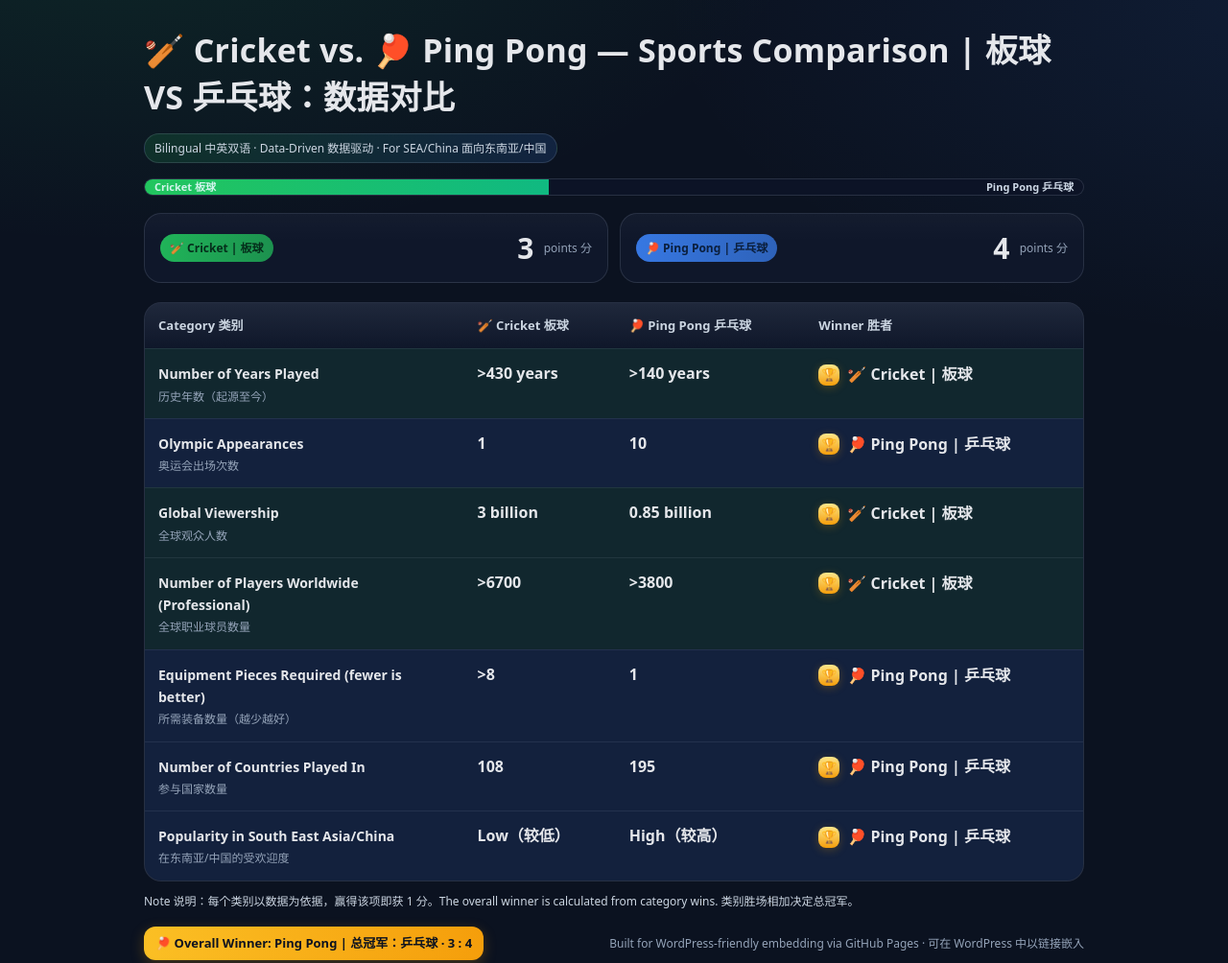
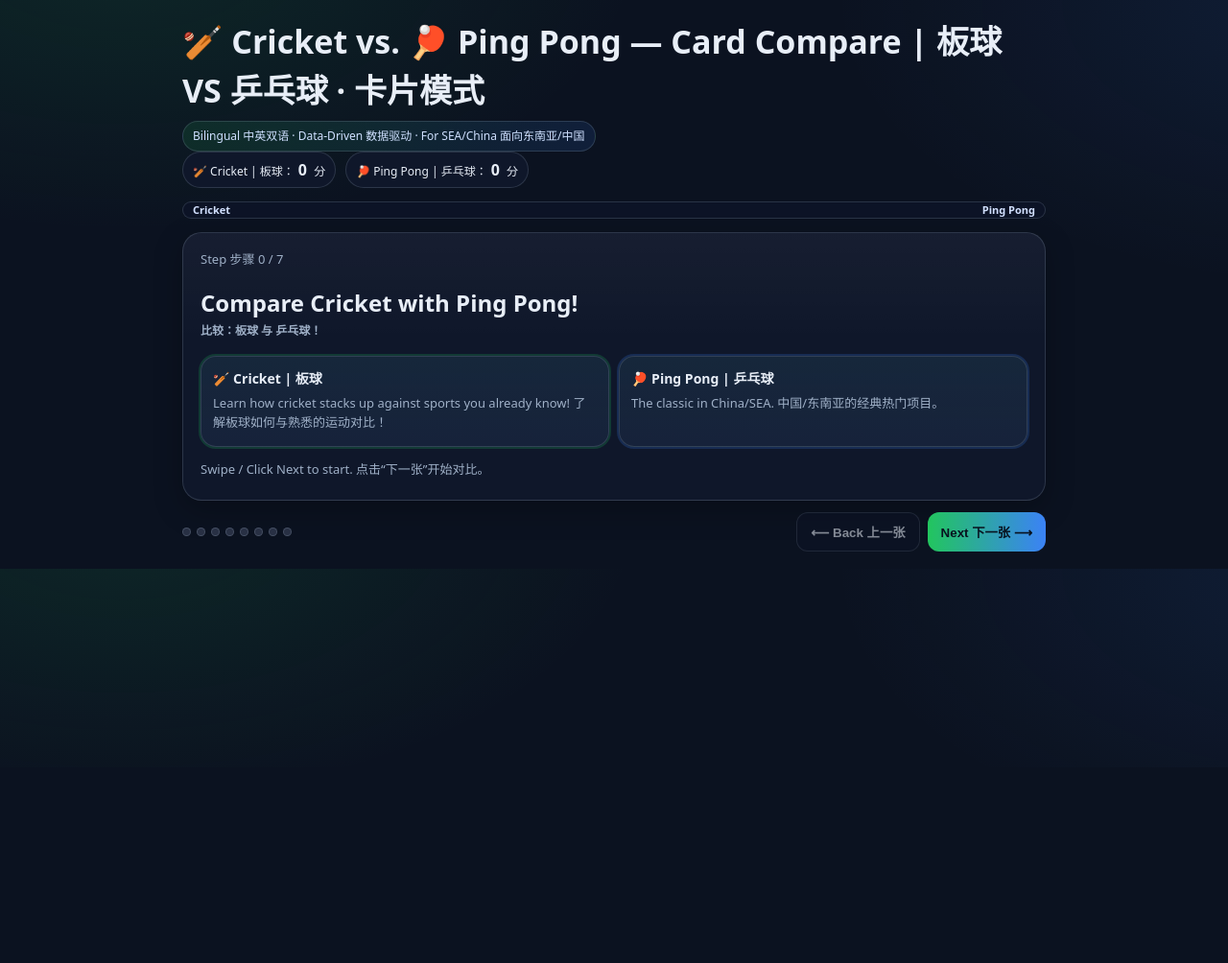
Before and after one commit to Aaravchaturvedi1/sports-comparison, a plain HTML site: page index.html in a window 1280 px wide. Shown: the top 1004 px of the page at 96% size. After the commit the page ends 800 px from the top, so only its background shows below. Drawn offline with Linux system fonts and the light colour scheme.

Commit message:
Refactor index.html for card comparison layout

```diff
--- a/index.html
+++ b/index.html
@@ -1,332 +1,273 @@
 <!DOCTYPE html>
 <html lang="en">
 <head>
-  <meta charset="UTF-8" />
+<meta charset="utf-8" />
 <meta name="viewport" content="width=device-width, initial-scale=1" />
-  <title>Cricket vs. Ping Pong — Sports Comparison | 板球 对比 乒乓球</title>
+<title>Cricket vs. Ping Pong — Card Compare | 板球 对比 乒乓球 · 卡片模式</title>
 <style>
   :root{
-      --bg: #0b1220;
-      --card: #0f172a;
-      --soft: #1e293b;
-      --muted: #94a3b8;
-      --text: #e5e7eb;
-      --cricket: #22c55e;   /* green */
-      --pong:    #3b82f6;   /* blue */
-      --accent:  #fbbf24;   /* gold */
-      --winRow:  rgba(34,197,94,0.09);
-      --winRowP: rgba(59,130,246,0.09);
-      --radius:  18px;
+    --bg:#0b1220; --panel:#0f172a; --soft:#16223a; --muted:#9fb0c7; --text:#e8eef7;
+    --cricket:#22c55e; --pong:#3b82f6; --gold:#fbbf24; --radius:20px;
   }
   *{box-sizing:border-box}
-    body{
-      margin:0;
-      font-family: system-ui, -apple-system, Segoe UI, Roboto, Noto Sans SC, PingFang SC, Microsoft YaHei, Arial, sans-serif;
-      background:
-        radial-gradient(1200px 600px at 10% -10%, rgba(34,197,94,0.12), transparent 60%),
-        radial-gradient(1200px 600px at 110% 0%, rgba(59,130,246,0.10), transparent 60%),
-        var(--bg);
-      color:var(--text);
-      line-height:1.45;
-      padding: 28px 14px 64px;
+  body{margin:0;background:radial-gradient(900px 500px at 10% -10%, rgba(34,197,94,.12),transparent 60%),radial-gradient(900px 500px at 110% 0, rgba(59,130,246,.1),transparent 60%),var(--bg);color:var(--text);font-family:system-ui,-apple-system,Segoe UI,Roboto,Noto Sans SC,PingFang SC,Microsoft YaHei,Arial,sans-serif;line-height:1.5;padding:18px}
+  .wrap{max-width:900px;margin:0 auto}
+  header{margin-bottom:14px}
+  h1{font-size:clamp(22px,3.6vw,34px);margin:0 0 6px}
+  .tag{display:inline-block;font-size:12px;color:#cfe0ff;background:linear-gradient(90deg,rgba(34,197,94,.12),rgba(59,130,246,.12));border:1px solid rgba(148,163,184,.22);padding:6px 10px;border-radius:999px}
+  /* top progress (score tilt) */
+  .scorebar{margin:14px 0;background:#0c1326;border:1px solid rgba(148,163,184,.22);height:18px;border-radius:999px;position:relative;overflow:hidden}
+  .fill{position:absolute;inset:0 0 0 auto;width:0;background:linear-gradient(90deg,var(--cricket),#10b981);transition:width .6s ease}
+  .labels{position:absolute;inset:0;display:flex;justify-content:space-between;align-items:center;font-size:11px;color:#d0deff;padding:0 10px;mix-blend-mode:screen}
+  .scores{display:flex;gap:10px;margin-bottom:10px}
+  .scorepill{background:var(--panel);border:1px solid rgba(148,163,184,.22);border-radius:999px;padding:6px 10px;font-size:12px}
+  .scorepill strong{font-size:16px;margin:0 4px}
+  /* card */
+  .card{
+    background:linear-gradient(180deg,rgba(255,255,255,.03),transparent 40%),var(--panel);
+    border:1px solid rgba(148,163,184,.22); border-radius:var(--radius);
+    padding:18px; display:grid; gap:14px; box-shadow:0 10px 30px rgba(0,0,0,.25);
+    min-height:280px; animation:pop .28s ease;
   }
-    .wrap{max-width: 980px; margin: 0 auto;}
-    header{
-      display:flex;flex-direction:column;gap:16px;margin-bottom:18px
+  @keyframes pop{from{transform:translateY(6px);opacity:.0}to{transform:translateY(0);opacity:1}}
+  .step{font-size:13px;color:var(--muted)}
+  .title{font-size:clamp(18px,3vw,24px);font-weight:800}
+  .title .cn{display:block;font-size:12px;color:var(--muted);margin-top:2px}
+  .vs{
+    display:grid; grid-template-columns:1fr auto 1fr; gap:10px; align-items:stretch;
   }
-    .title{
-      display:flex;align-items:center;gap:12px;flex-wrap:wrap
+  .side{background:linear-gradient(180deg,rgba(34,197,94,.03),transparent),var(--soft);
+        border:1px solid rgba(148,163,184,.22); border-radius:16px; padding:12px}
+  .side.badge-cricket{outline:2px solid rgba(34,197,94,.2)}
+  .side.badge-pong{outline:2px solid rgba(59,130,246,.2)}
+  .name{font-weight:800;font-size:14px;margin-bottom:6px}
+  .stat{font-size:16px;font-weight:900}
+  .mid{font-weight:900;color:#cbd5e1;padding:0 6px}
+  .winner{
+    display:flex;align-items:center;gap:8px;background:linear-gradient(90deg,var(--gold),#f59e0b);
+    color:#271a00;border-radius:12px;padding:8px 12px;font-weight:900;justify-content:flex-start;width:max-content
   }
-    .title h1{
-      margin:0;font-size: clamp(20px, 3.4vw, 34px);letter-spacing:.2px
+  .desc{font-size:13px;color:var(--muted)}
+  .actions{display:flex;justify-content:space-between;gap:10px}
+  .btn{
+    background:#0c1326;border:1px solid rgba(148,163,184,.28);color:#e8eef7;border-radius:12px;padding:10px 14px;font-weight:700;cursor:pointer
   }
-    .tag{
-      font-size:12px;color:#cbd5e1;background:linear-gradient(90deg, rgba(34,197,94,.15), rgba(59,130,246,.15));
-      border:1px solid rgba(148,163,184,.2);padding:6px 10px;border-radius:999px
+  .btn.primary{background:linear-gradient(90deg,var(--cricket),var(--pong));border:none;color:#08121f}
+  .btn:disabled{opacity:.55;cursor:not-allowed}
+  .dots{display:flex;gap:6px;align-items:center}
+  .dot{width:9px;height:9px;border-radius:6px;background:#283044;border:1px solid rgba(148,163,184,.28)}
+  .dot.active{background:linear-gradient(90deg,var(--cricket),var(--pong))}
+  .final-title{font-size:clamp(18px,3vw,26px);font-weight:900}
+  .badge{
+    display:inline-flex;align-items:center;gap:8px;background:linear-gradient(90deg,var(--gold),#f59e0b);
+    color:#2b1b00;border-radius:14px;padding:10px 14px;font-weight:900
   }
-
-    /* Scorebar */
-    .scorebar{
-      background: #0c1326; border:1px solid rgba(148,163,184,.2); height: 18px; border-radius: 999px;
-      position: relative; overflow:hidden
-    }
-    .scorebar .fill{
-      position:absolute;left:0;top:0;height:100%;width:0%;
-      background: linear-gradient(90deg, var(--cricket), #10b981);
-      transition: width .8s ease;
-    }
-    .scorebar .labels{
-      position:absolute;inset:0;display:flex;justify-content:space-between;align-items:center;
-      font-size: 11px; color: #cbd5e1; padding: 0 10px; mix-blend-mode: screen;
-    }
-
-    /* Head cards */
-    .heads{
-      display:grid;grid-template-columns:1fr 1fr;gap:12px;margin:10px 0 20px
-    }
-    .card{
-      background: linear-gradient(180deg, rgba(255,255,255,.02), transparent 40%), var(--card);
-      border:1px solid rgba(148,163,184,.18);
-      border-radius: var(--radius); padding:14px 16px; display:flex;align-items:center;justify-content:space-between;gap:12px
-    }
-    .side{
-      display:flex;align-items:center;gap:10px
-    }
-    .pill{
-      padding:6px 10px;border-radius:999px;font-size:12px;font-weight:700;
-      border:1px solid rgba(148,163,184,.25)
-    }
-    .pill.cricket{ color:#052e1b; background: linear-gradient(90deg, rgba(34,197,94,.9), rgba(34,197,94,.7)); border:none}
-    .pill.pong{ color:#0b1f3d; background: linear-gradient(90deg, rgba(59,130,246,.9), rgba(59,130,246,.7)); border:none}
-    .score{
-      font-size: clamp(22px, 3.2vw, 30px); font-weight:800; letter-spacing:.3px
-    }
-    .sub{
-      font-size:12px;color:var(--muted)
-    }
-
-    /* Table */
-    .table{
-      width:100%; border-collapse: separate; border-spacing:0; overflow:hidden;
-      background: var(--card); border:1px solid rgba(148,163,184,.18); border-radius: var(--radius);
-    }
-    .table thead th{
-      text-align:left; font-size:13px; color:#cbd5e1; font-weight:700;
-      padding:14px 14px; background: linear-gradient(180deg, rgba(148,163,184,.12), transparent);
-    }
-    .table tbody td{
-      padding:14px; border-top:1px solid rgba(148,163,184,.12); vertical-align:top
-    }
-    .cat{
-      font-weight:700; font-size:14px
-    }
-    .cn{ display:block; font-weight:500; font-size:12px; color:var(--muted); margin-top:3px }
-    .val{ font-weight:700 }
-    .win{
-      display:inline-flex; align-items:center; gap:8px; font-weight:800
-    }
-    .win .trophy{
-      width:22px;height:22px;border-radius:8px;display:inline-grid;place-items:center;
-      background: linear-gradient(180deg, #fde68a, #f59e0b); color:#3b2903; font-size:13px; box-shadow: 0 2px 10px rgba(245,158,11,.25)
-    }
-    tr.win-cricket{ background: var(--winRow) }
-    tr.win-pong{ background: var(--winRowP) }
-    .note{
-      margin-top:12px; font-size:12px; color:#cbd5e1
-    }
-    .footer{
-      margin-top:18px; display:flex; flex-wrap:wrap; gap:10px; align-items:center; justify-content:space-between
-    }
-    .badge{
-      font-size:13px; font-weight:800; color:#0b1220;
-      background: linear-gradient(90deg, var(--accent), #f59e0b);
-      padding:8px 12px; border-radius:12px; box-shadow: 0 4px 14px rgba(245,158,11,.25)
-    }
-    .hint{ font-size:12px; color:var(--muted) }
-
-    /* Mobile tweaks */
-    @media (max-width: 720px){
-      .heads{ grid-template-columns:1fr; }
-      .table thead .hide-sm{ display:none }
-      .table tbody .hide-sm{ display:none }
-    }
+  .grid-2{display:grid;grid-template-columns:1fr 1fr;gap:10px}
+  @media (max-width:720px){ .vs{grid-template-columns:1fr;}.mid{display:none}.grid-2{grid-template-columns:1fr}}
 </style>
 </head>
 <body>
 <div class="wrap">
   <header>
-      <div class="title">
-        <h1>🏏 Cricket vs. 🏓 Ping Pong — Sports Comparison | 板球 VS 乒乓球：数据对比</h1>
+    <h1>🏏 Cricket vs. 🏓 Ping Pong — Card Compare | 板球 VS 乒乓球 · 卡片模式</h1>
     <span class="tag">Bilingual 中英双语 · Data-Driven 数据驱动 · For SEA/China 面向东南亚/中国</span>
+
+    <div class="scores" aria-live="polite">
+      <div class="scorepill">🏏 Cricket | 板球：<strong id="sC">0</strong> 分</div>
+      <div class="scorepill">🏓 Ping Pong | 乒乓球：<strong id="sP">0</strong> 分</div>
     </div>
-
-      <!-- Progress bar -->
-      <div class="scorebar" aria-label="Score progress bar">
-        <div class="fill" id="barFill"></div>
-        <div class="labels">
-          <strong>Cricket 板球</strong>
-          <strong>Ping Pong 乒乓球</strong>
-        </div>
+    <div class="scorebar" aria-label="overall score tilt">
+      <div class="fill" id="bar"></div>
+      <div class="labels"><b>Cricket</b><b>Ping Pong</b></div>
     </div>
   </header>
 
-    <!-- Head-to-head cards -->
-    <section class="heads" aria-live="polite">
-      <div class="card">
-        <div class="side">
-          <span class="pill cricket">🏏 Cricket | 板球</span>
-        </div>
-        <div class="side">
-          <div class="score" id="scoreCricket">0</div>
-          <div class="sub">points 分</div>
+  <main id="stage" class="card" aria-live="polite" aria-atomic="true"></main>
+
+  <div class="actions" style="margin-top:12px">
+    <div class="dots" id="dots"></div>
+    <div style="display:flex; gap:8px">
+      <button class="btn" id="prevBtn">⟵ Back 上一张</button>
+      <button class="btn primary" id="nextBtn">Next 下一张 ⟶</button>
     </div>
   </div>
-      <div class="card">
-        <div class="side">
-          <span class="pill pong">🏓 Ping Pong | 乒乓球</span>
-        </div>
-        <div class="side">
-          <div class="score" id="scorePong">0</div>
-          <div class="sub">points 分</div>
-        </div>
-      </div>
-    </section>
-
-    <!-- Comparison table -->
-    <section>
-      <table class="table" role="table" aria-label="Cricket vs Ping Pong comparison table">
-        <thead>
-          <tr>
-            <th style="width:34%">Category 类别</th>
-            <th class="hide-sm">🏏 Cricket 板球</th>
-            <th class="hide-sm">🏓 Ping Pong 乒乓球</th>
-            <th>Winner 胜者</th>
-          </tr>
-        </thead>
-        <tbody id="rows"></tbody>
-      </table>
-
-      <p class="note">Note 说明：每个类别以数据为依据，赢得该项即获 1 分。The overall winner is calculated from category wins. 类别胜场相加决定总冠军。</p>
-
-      <div class="footer">
-        <div class="badge" id="winnerBadge">Calculating… 正在计算…</div>
-        <div class="hint">Built for WordPress-friendly embedding via GitHub Pages · 可在 WordPress 中以链接嵌入</div>
-      </div>
-    </section>
 </div>
 
 <script>
-    // ---- Data (from your message) ----
-    const data = [
-      {
-        key: "years",
-        en: "Number of Years Played",
-        cn: "历史年数（起源至今）",
-        cricket: ">430 years",
-        pong: ">140 years",
-        winner: "cricket"
+  // ----- dataset (your values) -----
+  const CARDS = [
+    {type:'intro',
+     titleEN:'Compare Cricket with Ping Pong!',
+     titleCN:'比较：板球 与 乒乓球！',
+     note:'Swipe / Click Next to start. 点击“下一张”开始对比。'
     },
-      {
-        key: "olympics",
-        en: "Olympic Appearances",
-        cn: "奥运会出场次数",
-        cricket: "1",
-        pong: "10",
-        winner: "pong"
+    {key:'years',  en:'Number of Years Played', cn:'历史年数（起源至今）',
+     c:'>430 years', p:'>140 years', winner:'c',
+     tip:'Older sport gets 1 point. 历史更久者获 1 分。'
     },
-      {
-        key: "viewers",
-        en: "Global Viewership",
-        cn: "全球观众人数",
-        cricket: "3 billion",
-        pong: "0.85 billion",
-        winner: "cricket"
+    {key:'olym',   en:'Olympic Appearances', cn:'奥运会出场次数',
+     c:'1', p:'10', winner:'p',
+     tip:'More Olympic appearances gets 1 point. 出场次数更多者获 1 分。'
     },
-      {
-        key: "pros",
-        en: "Number of Players Worldwide (Professional)",
-        cn: "全球职业球员数量",
-        cricket: ">6700",
-        pong: ">3800",
-        winner: "cricket"
+    {key:'view',   en:'Global Viewership', cn:'全球观众人数',
+     c:'3 billion', p:'0.85 billion', winner:'c',
+     tip:'Higher viewership gets 1 point. 观众更多者获 1 分。'
     },
-      {
-        key: "gear",
-        en: "Equipment Pieces Required (fewer is better)",
-        cn: "所需装备数量（越少越好）",
-        cricket: ">8",
-        pong: "1",
-        winner: "pong"
+    {key:'pros',   en:'Players Worldwide (Professional)', cn:'全球职业球员数量',
+     c:'>6700', p:'>3800', winner:'c',
+     tip:'More registered pros gets 1 point. 职业球员更多者获 1 分。'
     },
-      {
-        key: "countries",
-        en: "Number of Countries Played In",
-        cn: "参与国家数量",
-        cricket: "108",
-        pong: "195",
-        winner: "pong"
+    {key:'gear',   en:'Equipment Pieces Required (fewer is better)', cn:'所需装备数量（越少越好）',
+     c:'>8', p:'1', winner:'p',
+     tip:'Fewer items is easier → 1 point. 装备越少越易开展 → 1 分。'
     },
-      {
-        key: "popSEA",
-        en: "Popularity in South East Asia/China",
-        cn: "在东南亚/中国的受欢迎度",
-        cricket: "Low（较低）",
-        pong: "High（较高）",
-        winner: "pong"
-      }
+    {key:'countries', en:'Number of Countries Played In', cn:'参与国家数量',
+     c:'108', p:'195', winner:'p',
+     tip:'Played in more countries gets 1 point. 覆盖国家更多者获 1 分。'
+    },
+    {key:'pop',    en:'Popularity in South East Asia/China', cn:'在东南亚/中国的受欢迎度',
+     c:'Low（较低）', p:'High（较高）', winner:'p',
+     tip:'Higher regional popularity gets 1 point. 区域更受欢迎者获 1 分。'
+    },
+    {type:'final'}
   ];
 
-    // ---- Render rows ----
-    const tbody = document.getElementById('rows');
-    let cricketWins = 0;
-    let pongWins = 0;
+  // ----- state -----
+  let idx = 0;          // current card index
+  let sC = 0, sP = 0;   // scores
 
-    data.forEach(item => {
-      const tr = document.createElement('tr');
-      tr.className = item.winner === 'cricket' ? 'win-cricket' : 'win-pong';
+  const stage = document.getElementById('stage');
+  const dots = document.getElementById('dots');
+  const prevBtn = document.getElementById('prevBtn');
+  const nextBtn = document.getElementById('nextBtn');
+  const sCEl = document.getElementById('sC'), sPEl = document.getElementById('sP');
+  const bar = document.getElementById('bar');
 
-      // Category cell
-      const tdCat = document.createElement('td');
-      tdCat.innerHTML = `<span class="cat">${item.en}</span> <span class="cn">${item.cn}</span>`;
-      tr.appendChild(tdCat);
+  // dots
+  function renderDots() {
+    dots.innerHTML = '';
+    CARDS.forEach((c,i)=>{
+      if(c.type==='intro') return; // hide dot for intro
+      const el = document.createElement('div');
+      el.className = 'dot' + (i===idx ? ' active' : '');
+      dots.appendChild(el);
+    });
+  }
 
-      // Values
-      const tdC = document.createElement('td');
-      tdC.className = 'hide-sm';
-      tdC.innerHTML = `<span class="val">${item.cricket}</span>`;
-      tr.appendChild(tdC);
+  function updateTopBar() {
+    sCEl.textContent = sC; sPEl.textContent = sP;
+    const total = sC + sP || 1;
+    const pct = Math.round((sC/total)*100);
+    requestAnimationFrame(()=> bar.style.width = pct + '%');
+  }
 
-      const tdP = document.createElement('td');
-      tdP.className = 'hide-sm';
-      tdP.innerHTML = `<span class="val">${item.pong}</span>`;
-      tr.appendChild(tdP);
+  function renderCard() {
+    const c = CARDS[idx];
+    renderDots();
 
-      // Winner cell
-      const tdW = document.createElement('td');
-      const winLabel = item.winner === 'cricket'
-        ? '🏏 Cricket | 板球'
-        : '🏓 Ping Pong | 乒乓球';
-      tdW.innerHTML = `
-        <div class="win" aria-label="Winner">
-          <span class="trophy">🏆</span> <span>${winLabel}</span>
+    // adjust nav buttons
+    prevBtn.disabled = idx===0;
+    nextBtn.textContent = (idx === CARDS.length-1) ? 'Restart 重新开始' : 'Next 下一张 ⟶';
+
+    if(c.type==='intro'){
+      stage.innerHTML = `
+        <div class="step">Step 步骤 0 / ${CARDS.length-2}</div>
+        <div class="title">${c.titleEN}<span class="cn">${c.titleCN}</span></div>
+        <div class="grid-2">
+          <div class="side badge-cricket">
+            <div class="name">🏏 Cricket | 板球</div>
+            <div class="desc">Learn how cricket stacks up against sports you already know! 了解板球如何与熟悉的运动对比！</div>
           </div>
+          <div class="side badge-pong">
+            <div class="name">🏓 Ping Pong | 乒乓球</div>
+            <div class="desc">The classic in China/SEA. 中国/东南亚的经典热门项目。</div>
+          </div>
+        </div>
+        <div class="desc">${c.note}</div>
       `;
-      tr.appendChild(tdW);
+      return;
+    }
 
-      tbody.appendChild(tr);
+    if(c.type==='final'){
+      const overall = (sC>sP) ? {t:'🏏 Overall Winner: Cricket | 总冠军：板球', cls:'badge'}
+                    : (sC<sP) ? {t:'🏓 Overall Winner: Ping Pong | 总冠军：乒乓球', cls:'badge'}
+                              : {t:'🤝 Draw | 平局', cls:'badge'};
+      stage.innerHTML = `
+        <div class="final-title">${overall.t}</div>
+        <div class="grid-2">
+          <div class="side badge-cricket">
+            <div class="name">🏏 Cricket | 板球</div>
+            <div class="stat">${sC} points 分</div>
+          </div>
+          <div class="side badge-pong">
+            <div class="name">🏓 Ping Pong | 乒乓球</div>
+            <div class="stat">${sP} points 分</div>
+          </div>
+        </div>
+        <div class="desc">Tap “Restart 重新开始” to replay the cards. 点击“重新开始”再次浏览每张卡片。</div>
+      `;
+      return;
+    }
 
-      if(item.winner === 'cricket') cricketWins++; else pongWins++;
+    // normal category card
+    stage.innerHTML = `
+      <div class="step">Step 步骤 ${idx} / ${CARDS.length-2}</div>
+      <div class="title">${c.en}<span class="cn">${c.cn}</span></div>
+      <div class="vs">
+        <div class="side badge-cricket">
+          <div class="name">🏏 Cricket | 板球</div>
+          <div class="stat">${c.c}</div>
+        </div>
+        <div class="mid">VS</div>
+        <div class="side badge-pong">
+          <div class="name">🏓 Ping Pong | 乒乓球</div>
+          <div class="stat">${c.p}</div>
+        </div>
+      </div>
+      <div class="winner" role="status" aria-live="polite">
+        <span>🏆</span>
+        <span>${c.winner==='c' ? 'Cricket | 板球' : 'Ping Pong | 乒乓球'}</span>
+      </div>
+      <div class="desc">${c.tip}</div>
+    `;
+  }
+
+  // recompute score from cards up to current index
+  function recomputeScore(){
+    sC = 0; sP = 0;
+    for(let i=0;i<=idx;i++){
+      const c = CARDS[i];
+      if(c && c.winner){
+        if(c.winner==='c') sC++; else if(c.winner==='p') sP++;
+      }
+    }
+    updateTopBar();
+  }
+
+  // buttons
+  prevBtn.addEventListener('click', ()=>{
+    if(idx>0){ idx--; recomputeScore(); renderCard(); }
+  });
+  nextBtn.addEventListener('click', ()=>{
+    if(idx === CARDS.length-1){
+      // restart
+      idx = 0; sC = 0; sP = 0; updateTopBar(); renderCard(); return;
+    }
+    idx++;
+    // If we just moved past last category into final, keep final scores fixed
+    if(CARDS[idx]?.type==='final'){
+      // score already complete; nothing to add
+    }else{
+      // add score of this card
+    }
+    recomputeScore();
+    renderCard();
   });
 
-    // ---- Update scores & progress bar ----
-    const total = cricketWins + pongWins;
-    const cPct = Math.round((cricketWins / total) * 100);
-
-    document.getElementById('scoreCricket').textContent = cricketWins;
-    document.getElementById('scorePong').textContent   = pongWins;
-
-    const bar = document.getElementById('barFill');
-    requestAnimationFrame(()=> { bar.style.width = cPct + '%'; });
-
-    const badge = document.getElementById('winnerBadge');
-    const overallWinner = cricketWins > pongWins
-      ? '🏏 Overall Winner: Cricket | 总冠军：板球'
-      : cricketWins < pongWins
-        ? '🏓 Overall Winner: Ping Pong | 总冠军：乒乓球'
-        : '🤝 Draw | 平局';
-    badge.textContent = `${overallWinner} · ${cricketWins} : ${pongWins}`;
-
-    // (Optional) Tiny score pop animation
-    const bump = el => {
-      el.animate([
-        { transform:'scale(1)', offset:0 },
-        { transform:'scale(1.12)', offset:.4 },
-        { transform:'scale(1)', offset:1 }
-      ], { duration: 420, easing:'cubic-bezier(.2,.8,.2,1)' });
-    };
-    bump(document.getElementById('scoreCricket'));
-    bump(document.getElementById('scorePong'));
-    bump(badge);
+  // init
+  updateTopBar();
+  renderCard();
+  renderDots();
 </script>
 </body>
 </html>
```
Lines whose indentation alone changed are shown as unchanged.
